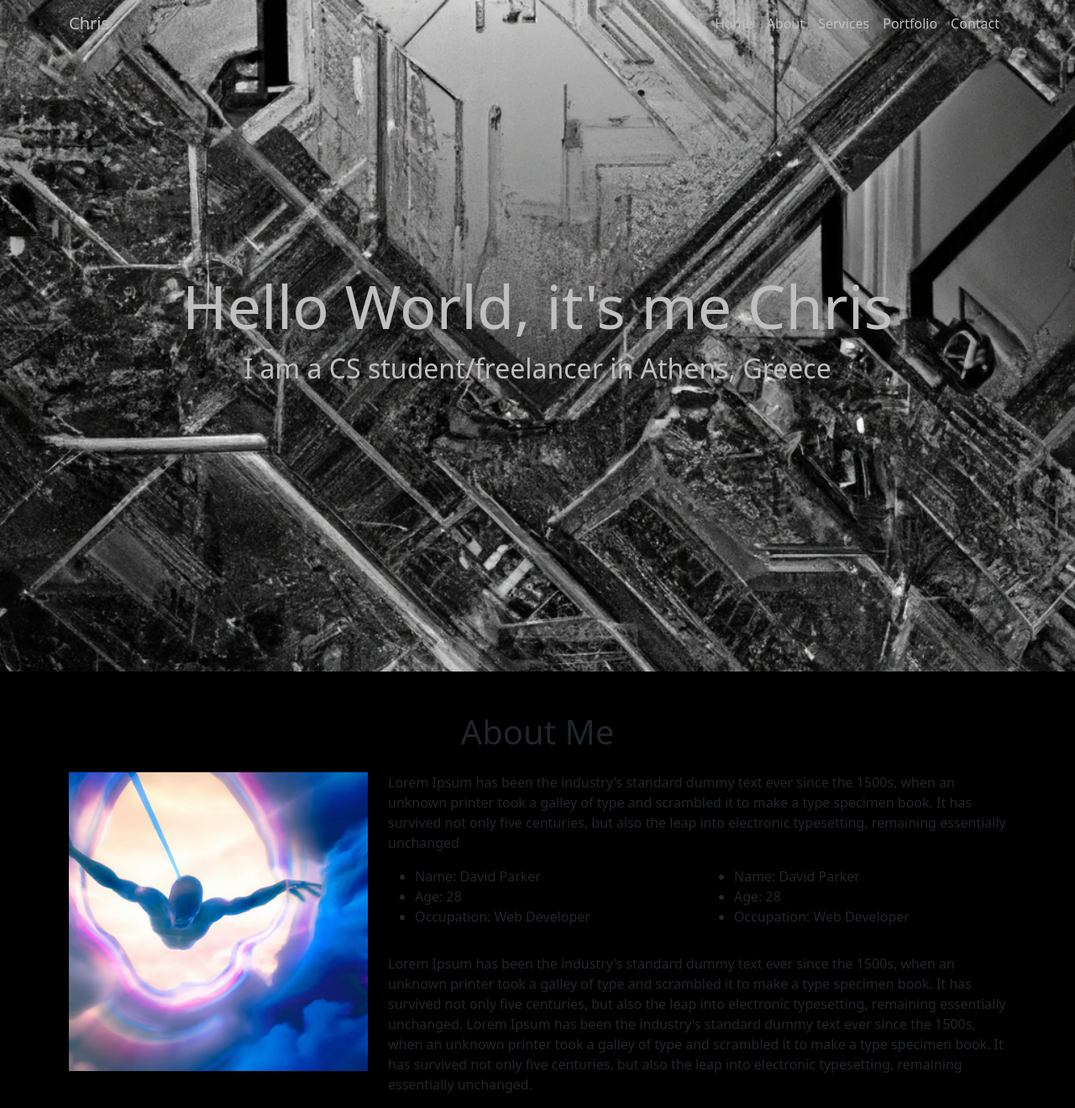
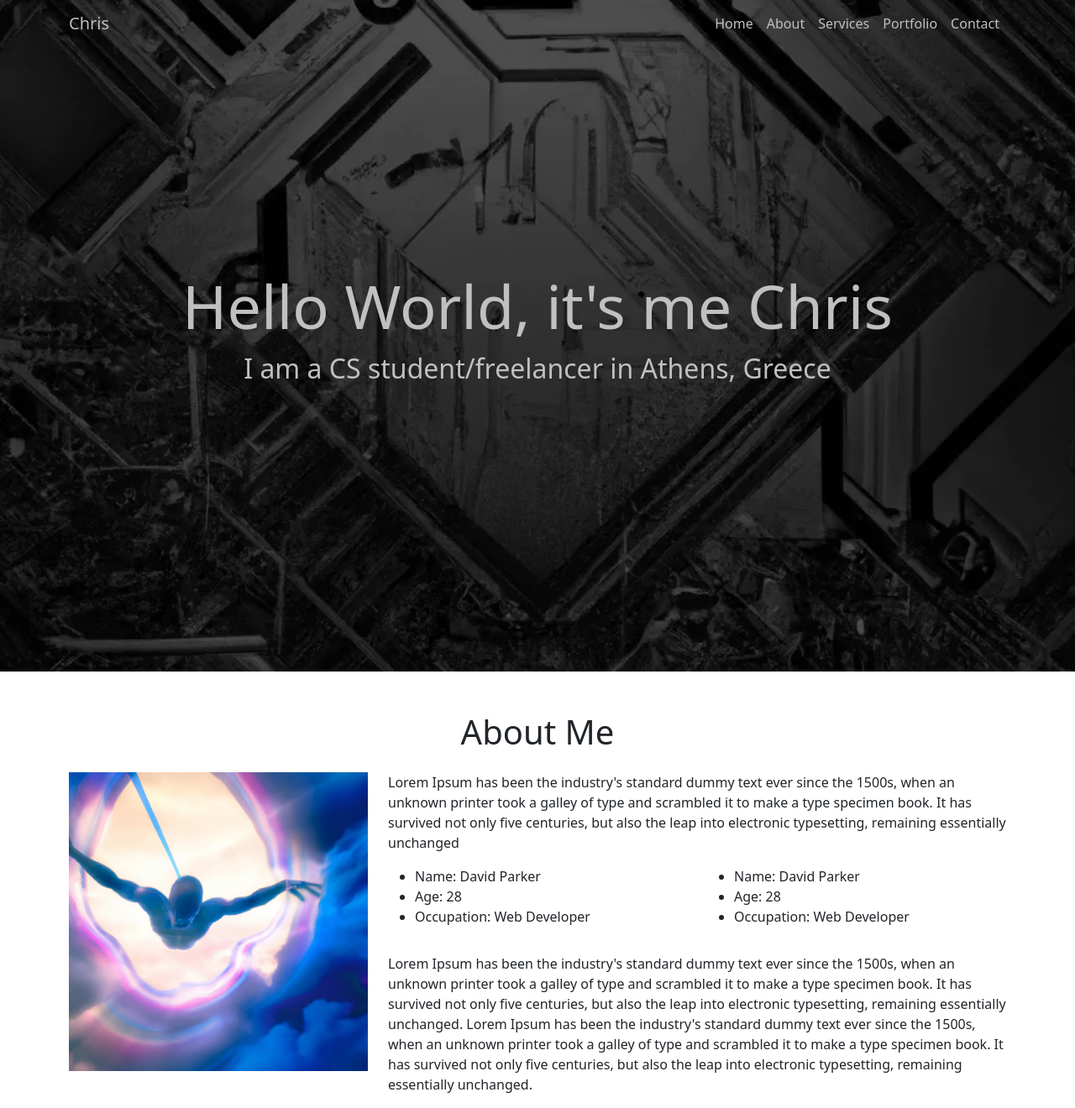
Before and after one commit to chriskovaios/chriskovaios.github.io, a PHP site: page / in a window 1280 px wide. Shown: the whole page at 84% size. Run offline with PHP 8.4, Linux system fonts and the light colour scheme.

Commit message:
size diff

```diff
--- a/index.html
+++ b/index.html
@@ -6,7 +6,7 @@
 	<link href="https://cdn.jsdelivr.net/npm/bootstrap@5.0.2/dist/css/bootstrap.min.css" rel="stylesheet" integrity="sha384-EVSTQN3/azprG1Anm3QDgpJLIm9Nao0Yz1ztcQTwFspd3yD65VohhpuuCOmLASjC" crossorigin="anonymous">
 	<link rel="stylesheet" href="style.css">
 </head>
-<body style="background-color:rgba(0, 0, 0);">
+<body>
 <nav class="navbar navbar-expand-lg fixed-top navbarScroll">
         <div class="container">
             <a class="navbar-brand" href="#">Chris</a>
--- a/style.css
+++ b/style.css
@@ -3,7 +3,9 @@
     height:100vh;
     background: url('images/imagebg.webp');
     background-size:cover;
-	background-position:bottom;
+	background-color:black;
+	background-position:center -240px;
+	background-repeat:no-repeat;
     position:relative;
 	//opacity:0.1;
 }
```
Also changed, not shown: images/imagebg.webp, images/imagebg2.webp (added).
